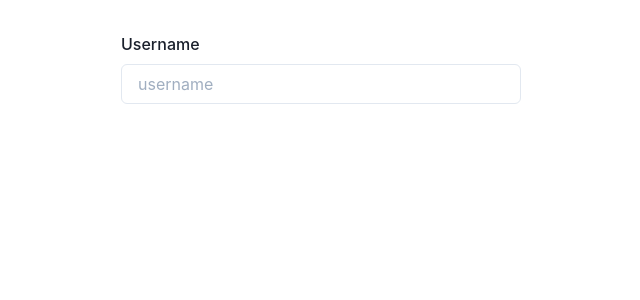
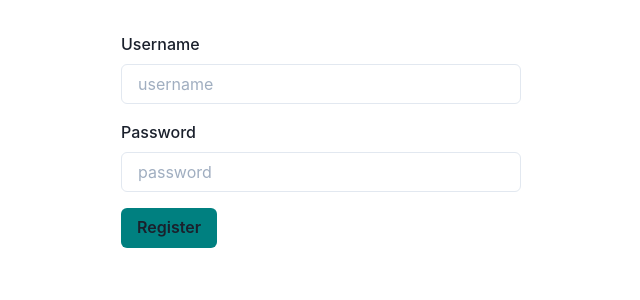
Before and after one commit to rakeshpetit/my-reddit, a Next.js app in the folder web/: page /register in a window 1280 px wide. Shown: the top 300 px of the page, without its empty margins (319-959 px from the left). Built offline with nearby package versions, Linux system fonts and the light colour scheme.

Commit message:
Create generic InputField and use in register form

```diff
--- /dev/null
+++ b/web/src/components/InputField.tsx
@@ -0,0 +1,27 @@
+import { FormControl } from "@chakra-ui/form-control";
+import { FormLabel, Input, FormErrorMessage } from "@chakra-ui/react";
+import { useField } from "formik";
+import React, { InputHTMLAttributes } from "react";
+
+type InputFieldProps = InputHTMLAttributes<HTMLInputElement> & {
+  name: string;
+  placeholder: string;
+  label: string;
+};
+
+const InputField: React.FC<InputFieldProps> = ({
+  label,
+  size,
+  ...props
+}) => {
+  const [field, { error }] = useField(props);
+  return (
+    <FormControl isInvalid={!!error}>
+      <FormLabel htmlFor={field.name}>{label}</FormLabel>
+      <Input {...field} {...props} id={field.name} />
+      {error ? <FormErrorMessage>{error}</FormErrorMessage> : null}
+    </FormControl>
+  );
+};
+
+export default InputField;
--- a/web/src/pages/register.tsx
+++ b/web/src/pages/register.tsx
@@ -1,7 +1,10 @@
+import { Button } from "@chakra-ui/button";
 import { FormErrorMessage } from "@chakra-ui/form-control";
 import { FormLabel, FormControl } from "@chakra-ui/form-control";
 import { Input } from "@chakra-ui/input";
+import { Box } from "@chakra-ui/layout";
 import { Formik, Form } from "formik";
+import InputField from "../components/InputField";
 import Wrapper from "../components/Wrapper";
 
 interface RegisterProps {}
@@ -15,18 +18,29 @@
           console.log(values);
         }}
       >
-        {(values, handleChange) => (
+        {({ isSubmitting }) => (
           <Form>
-            <FormControl>
-              <FormLabel htmlFor="name">Username</FormLabel>
-              <Input
-                value={values.username}
-                onChange={handleChange}
-                id="username"
-                placeholder="username"
+            <InputField
+              name="username"
+              placeholder="username"
+              label="Username"
+            />
+            <Box mt={4}>
+              <InputField
+                name="password"
+                placeholder="password"
+                type="password"
+                label="Password"
               />
-              {/* <FormErrorMessage>{form.errors.name}</FormErrorMessage> */}
-            </FormControl>
+            </Box>
+            <Button
+              mt={4}
+              isLoading={isSubmitting}
+              backgroundColor="teal"
+              type="submit"
+            >
+              Register
+            </Button>
           </Form>
         )}
       </Formik>
```
